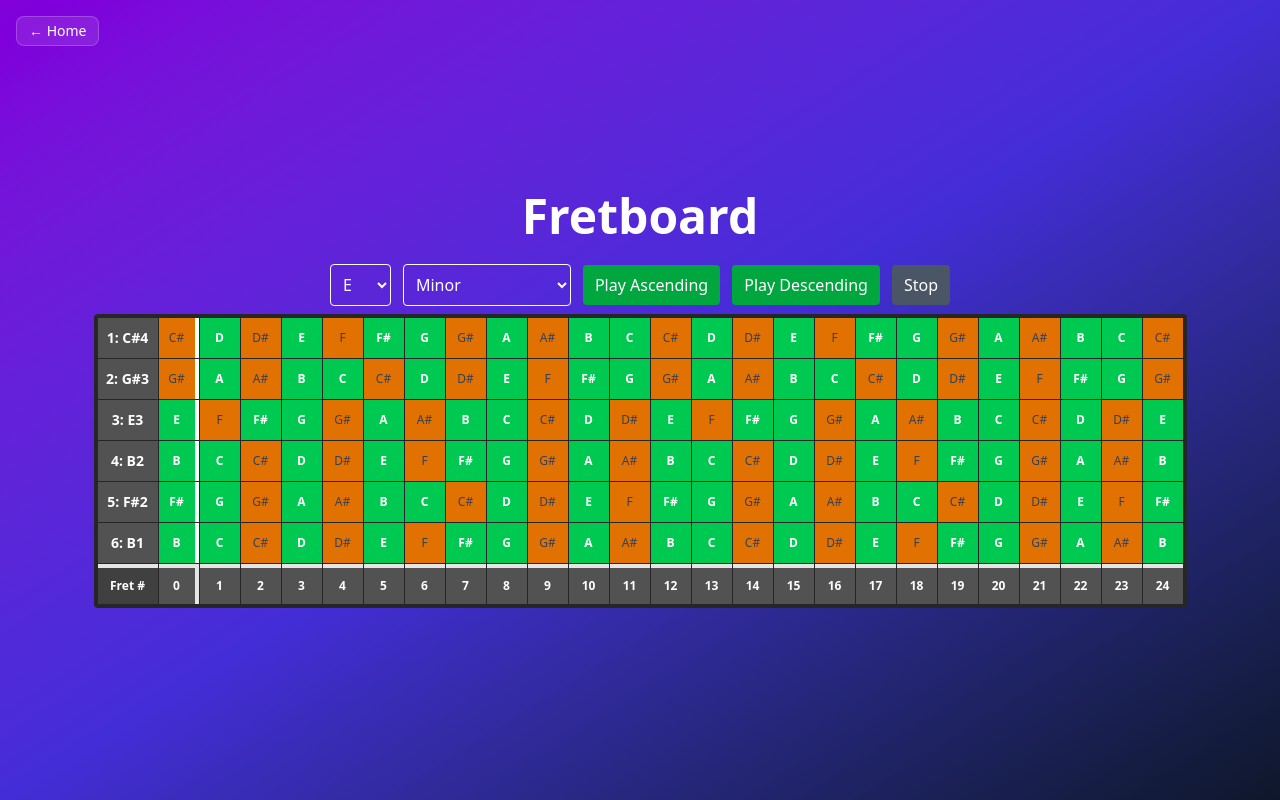
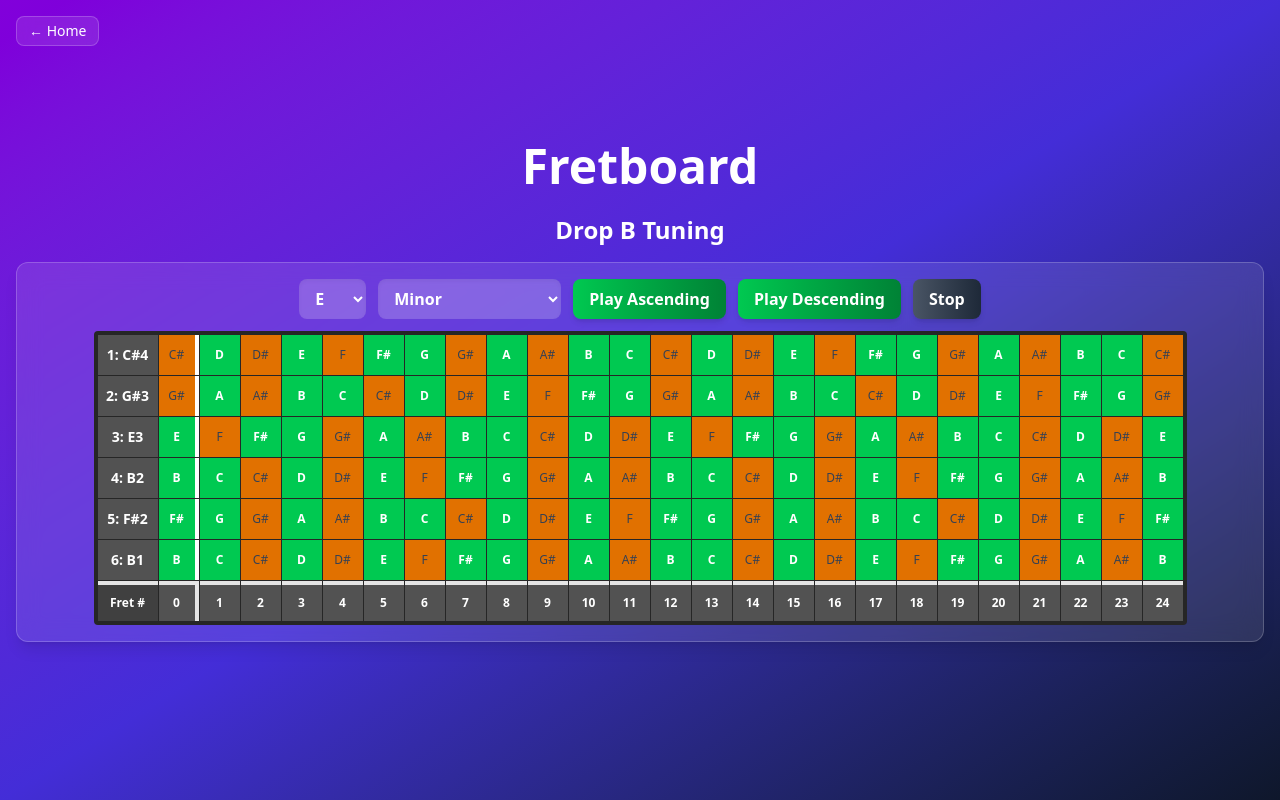
Before and after one commit to stesel/guitar-grok, a Next.js app: page /fretboard in a window 1280 px wide. Built offline with nearby package versions, Linux system fonts and the light colour scheme.

Commit message:
Fancy control

```diff
--- a/app/fretboard/page.tsx
+++ b/app/fretboard/page.tsx
@@ -25,7 +25,7 @@ export default function FretboardPage() {
       <h1 className="mb-6 text-center text-3xl font-bold md:text-5xl">
         Fretboard
       </h1>
-      <div className="w-screen px-4">
+      <div className="w-screen px-4 pb-4">
         <Fretboard />
       </div>
     </main>
--- a/src/components/Fretboard.tsx
+++ b/src/components/Fretboard.tsx
@@ -16,7 +16,6 @@ const chromaticScale = [
   "A#",
   "B",
 ] as const;
-
 
 type ScaleType = "major" | "minor" | "major-pentatonic" | "minor-pentatonic";
 
@@ -154,11 +153,7 @@ export default function Fretboard() {
     const notes: NoteInfo[] = [];
     tuning.forEach((s, stringIdx) => {
       for (let fret = 0; fret <= 24; fret++) {
-        const { note, midi } = getNoteAndOctaveAtFret(
-          s.note,
-          s.octave,
-          fret
-        );
+        const { note, midi } = getNoteAndOctaveAtFret(s.note, s.octave, fret);
         if (scaleNotes.includes(note)) {
           const pitch = midiToFrequency(midi);
           notes.push({ string: stringIdx, fret, note, pitch });
@@ -195,11 +190,17 @@ export default function Fretboard() {
 
   return (
     <div className="w-full flex flex-col gap-2">
-      <div className="flex justify-center flex-wrap items-center gap-3">
+      {/* Title for Drop B tuning */}
+      <h2 className="text-center text-2xl font-bold text-white mb-2">
+        Drop B Tuning
+      </h2>
+      {/* Centered scrollable fretboard */}
+      <div className="flex flex-col gap-3 justify-center w-full bg-white/10 backdrop-blur-md shadow-lg border border-white/20 rounded-xl p-4">
+        <div className="flex flex-wrap items-center gap-3 justify-center transition-all duration-300">
           <select
             value={root}
             onChange={(e) => setRoot(e.target.value)}
-          className="border rounded p-2 text-white cursor-pointer"
+            className="border-none rounded-lg px-3 py-2 bg-white/20 text-white font-semibold shadow-inner focus:ring-2 focus:ring-green-400 transition"
           >
             {chromaticScale.map((n) => (
               <option key={n} value={n}>
@@ -210,7 +211,7 @@ export default function Fretboard() {
           <select
             value={scaleType}
             onChange={(e) => setScaleType(e.target.value as ScaleType)}
-          className="border rounded p-2 text-white cursor-pointer"
+            className="border-none rounded-lg px-3 py-2 bg-white/20 text-white font-semibold shadow-inner focus:ring-2 focus:ring-green-400 transition"
           >
             <option value="major">Major</option>
             <option value="minor">Minor</option>
@@ -220,27 +221,26 @@ export default function Fretboard() {
           <button
             type="button"
             onClick={() => playSequence(true)}
-          className="bg-green-600 text-white px-3 py-2 rounded cursor-pointer"
+            className="bg-gradient-to-r from-green-500 to-green-700 text-white px-4 py-2 rounded-lg shadow-md font-bold hover:scale-105 hover:from-green-400 hover:to-green-600 transition-all duration-150"
           >
             Play Ascending
           </button>
           <button
             type="button"
             onClick={() => playSequence(false)}
-          className="bg-green-600 text-white px-3 py-2 rounded cursor-pointer"
+            className="bg-gradient-to-r from-green-500 to-green-700 text-white px-4 py-2 rounded-lg shadow-md font-bold hover:scale-105 hover:from-green-400 hover:to-green-600 transition-all duration-150"
           >
             Play Descending
           </button>
           <button
             type="button"
             onClick={stop}
-          className="bg-gray-600 text-white px-3 py-2 rounded cursor-pointer"
+            className="bg-gradient-to-r from-gray-600 to-gray-800 text-white px-4 py-2 rounded-lg shadow-md font-bold hover:scale-105 hover:from-gray-500 hover:to-gray-700 transition-all duration-150"
           >
             Stop
           </button>
         </div>
-      {/* Centered scrollable fretboard */}
-      <div className="flex justify-center w-full">
+        <div className="flex justify-center">
           <div className="overflow-x-auto">
             <div
               className="grid gap-px bg-neutral-800 p-1 rounded"
@@ -305,5 +305,6 @@ export default function Fretboard() {
           </div>
         </div>
       </div>
+    </div>
   );
 }
```
Lines whose indentation alone changed are shown as unchanged.
